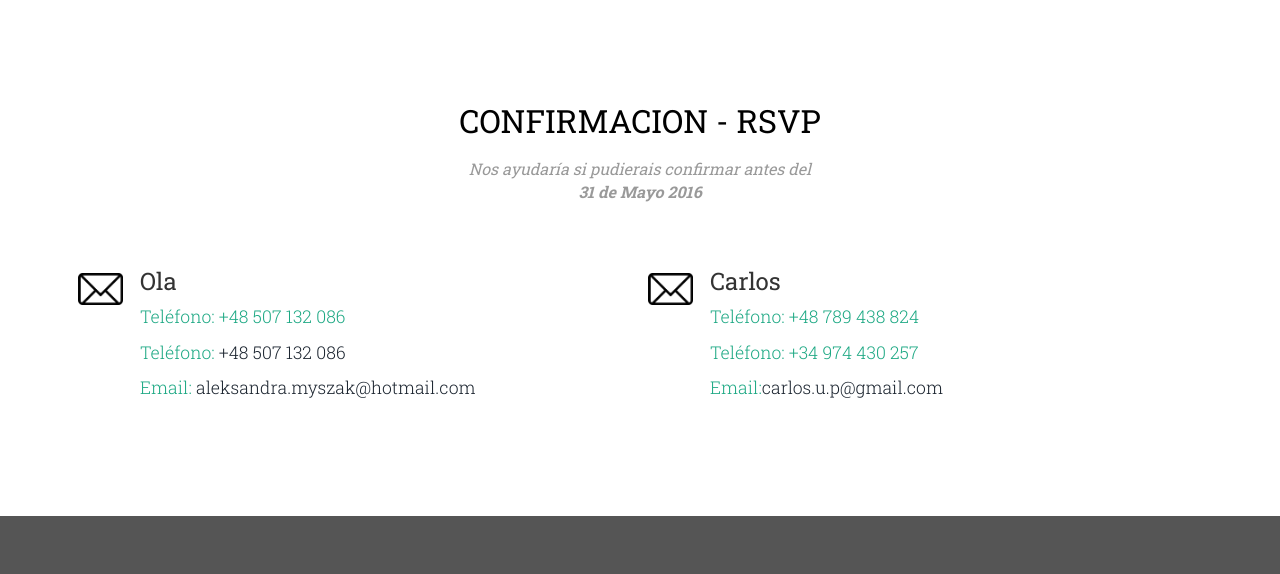
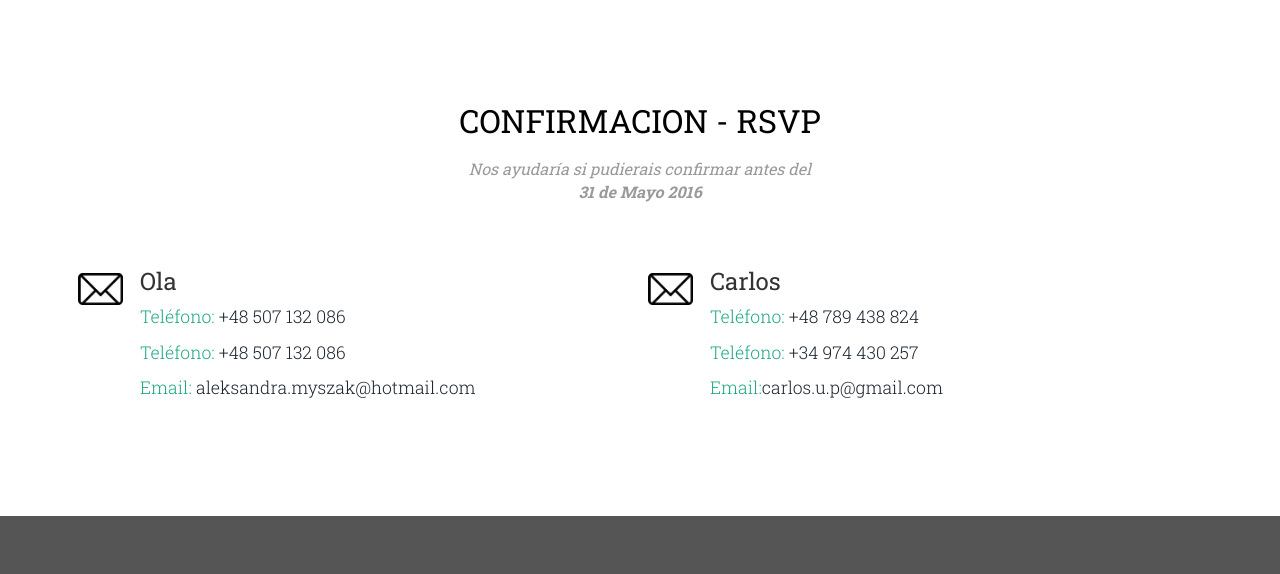
Before and after one commit to cugartepeyron/olaycarlos.github.io, a plain HTML site: page detalles.html in a window 1280 px wide. Shown: the part 758-1332 px from the top of the page. Drawn offline with Linux system fonts and the light colour scheme.

Commit message:
telefono

```diff
--- a/detalles.html
+++ b/detalles.html
@@ -150,7 +150,7 @@ License URL: http://creativecommons.org/licenses/by/3.0/
 
                     <div >
                     	<h3>Ola</h3>
-						<p class="sed-para">Teléfono: +48 507 132 086</p>
+						<p class="sed-para">Teléfono: <a href="tel://0048-507-132-086">+48 507 132 086</a></p>
 						<p class="sed-para">Teléfono: <a href="tel://0048-507-132-086">+48 507 132 086</a></p>
 						<p class="sed-para">Email: <a href="malito:aleksandra.myszak@hotmail.com">aleksandra.myszak@hotmail.com</a></p>
                         <h5><br></h5>
@@ -164,8 +164,8 @@ License URL: http://creativecommons.org/licenses/by/3.0/
 					<!-- class="caption" -->
                     <div >
                         <h3>Carlos</h3>
-                        	<p class="sed-para">Teléfono: +48 789 438 824</p>
-							<p class="sed-para">Teléfono: +34 974 430 257</p>
+                        	<p class="sed-para">Teléfono: <a href="tel://0048-789-438-824">+48 789 438 824</a></p>
+                        	<p class="sed-para">Teléfono: <a href="tel://0034-974-430-257">+34 974 430 257</a></p>
 							<p class="sed-para">Email:<a href="mailto:carlos.u.p@gmail.com">carlos.u.p@gmail.com</a></p>
                     </div>
              </div>
```
